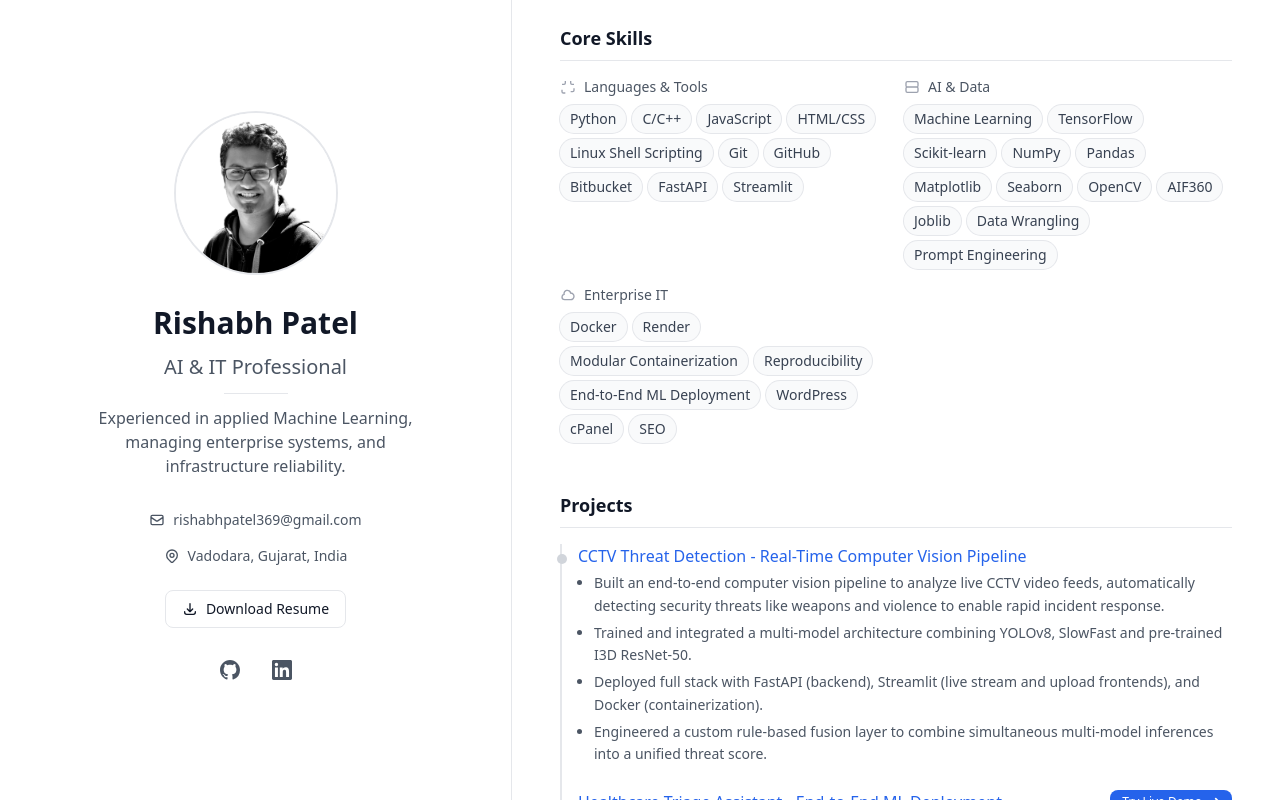
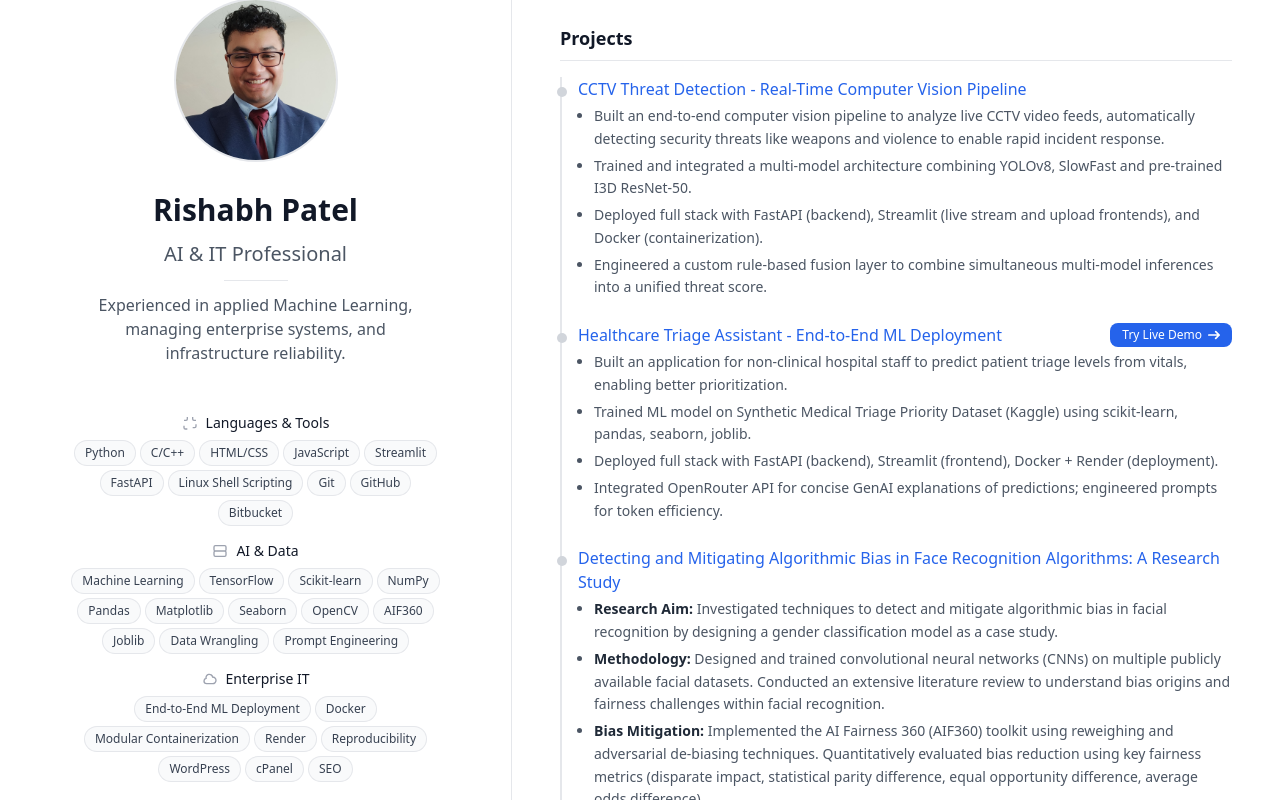
Before and after one commit to rishabhpatel9/Portfolio, a Next.js app in the folder minimalist-portfolio-template/: page / in a window 1280 px wide. Shown: the top 800 px of the page. Built offline with nearby package versions, Linux system fonts and the light colour scheme.

Commit message:
Update profile portrait image

```diff
--- a/minimalist-portfolio-template/app/components/ExperienceSection.tsx
+++ b/minimalist-portfolio-template/app/components/ExperienceSection.tsx
@@ -3,7 +3,7 @@ const ExperienceSection = () => {
 		{
 			role: 'Technical Services Analyst (Zone 1)',
 			company: 'HCA Healthcare',
-			period: 'Oct 2025 — Jan 2026',
+			period: 'Oct 2025 - Jan 2026',
 			location: 'London, UK',
 			highlights: [
 				'Enhanced infrastructure reliability by managing full device life cycle, ensuring 100% compliance with HCA security standards and driving continuous IT process improvements; earned 5 official recognitions for outstanding IT support.',
@@ -16,7 +16,7 @@ const ExperienceSection = () => {
 		{
 			role: 'Patient Access Officer',
 			company: 'HCA Healthcare',
-			period: 'Jul 2024 — Oct 2025',
+			period: 'Jul 2024 - Oct 2025',
 			location: 'London, UK',
 			highlights: [
 				'Managed patient scheduling and registration for 1000+ monthly cases across adult and pediatric services, maintaining accurate records in Meditech/SharePoint with strict GDPR compliance; streamlined insurance workflows by coordinating with providers, quoting, invoicing, and payments, cutting claim turnaround by 15% and reducing outstanding invoices.',
@@ -26,7 +26,7 @@ const ExperienceSection = () => {
 		{
 			role: 'Technical Support Analyst',
 			company: "The Baker's Nest",
-			period: 'Oct 2018 — Oct 2021',
+			period: 'Oct 2018 - Oct 2021',
 			location: 'Vadodara, Gujarat',
 			highlights: [
 				'Managed IT infrastructure (Windows Active Directory, MS Office Suite), delivering onsite technical support and hardware/software upgrades to ensure 99% uptime and extend device lifecycle.',
@@ -35,7 +35,7 @@ const ExperienceSection = () => {
 		{
 			role: 'Web Developer',
 			company: "The Baker's Nest",
-			period: 'Sep 2017 — Oct 2018',
+			period: 'Sep 2017 - Oct 2018',
 			location: 'Vadodara, Gujarat',
 			highlights: [
 				'Designed and maintained WordPress/WooCommerce site with integrated payment processing and SEO, driving a 25% increase in online sales and ensuring accurate product cataloging.',
@@ -44,7 +44,7 @@ const ExperienceSection = () => {
 		{
 			role: '.NET Developer (Internship)',
 			company: 'Sannibh Technologies',
-			period: 'May 2019 — May 2019',
+			period: 'May 2019 - May 2019',
 			location: 'Vadodara, Gujarat',
 			highlights: [
 				'Developed a booking system in .NET with SQL backend, optimizing database schema to improve query performance.',
--- a/minimalist-portfolio-template/app/components/ProfileSection.tsx
+++ b/minimalist-portfolio-template/app/components/ProfileSection.tsx
@@ -1,5 +1,6 @@
 import Image from 'next/image';
-import portraitImg from '../../public/portrait.jpg';
+import portraitImg from '../../public/portrait.jpeg';
+import SkillsSection from './SkillsSection';
 
 const ProfileSection = () => {
 	return (
@@ -19,6 +20,8 @@ const ProfileSection = () => {
 						Experienced in applied Machine Learning, managing enterprise systems, and infrastructure reliability.
 					</p>
 				</div>
+
+				<SkillsSection />
 
 				<div className="space-y-4">
 					{/* Contact Info */}
--- a/minimalist-portfolio-template/app/components/SkillsSection.tsx
+++ b/minimalist-portfolio-template/app/components/SkillsSection.tsx
@@ -5,14 +5,15 @@ const SkillsSection = () => {
 			items: [
 				'Python',
 				'C/C++',
+				'HTML/CSS',
 				'JavaScript',
-				'HTML/CSS',
+				'Streamlit',
+				'FastAPI',
 				'Linux Shell Scripting',
 				'Git',
 				'GitHub',
 				'Bitbucket',
-				'FastAPI',
-				'Streamlit',
+
 			],
 			icon: (
 				<svg className="w-4 h-4" viewBox="0 0 24 24" fill="none" stroke="#9DA2AF" strokeWidth="2">
@@ -45,11 +46,11 @@ const SkillsSection = () => {
 		{
 			category: 'Enterprise IT',
 			items: [
+				'End-to-End ML Deployment',
 				'Docker',
+				'Modular Containerization',
 				'Render',
-				'Modular Containerization',
 				'Reproducibility',
-				'End-to-End ML Deployment',
 				'WordPress',
 				'cPanel',
 				'SEO',
@@ -63,25 +64,20 @@ const SkillsSection = () => {
 	];
 
 	return (
-		<div className="py-6 bg-white dark:bg-gray-900 px-6">
-			<div className="space-y-4 max-w-2xl mx-auto">
-				<div>
-					<h3 className="text-lg font-semibold text-gray-900 dark:text-white text-center md:text-left">Core Skills</h3>
-					<div className="h-px w-full bg-gray-200 dark:bg-gray-700 mt-2" />
-				</div>
-
-				<div className="grid grid-cols-1 md:grid-cols-2 gap-4">
+		<div className="w-full pt-4">
+			<div className="space-y-4 max-w-sm mx-auto text-center">
+				<div className="space-y-4">
 					{skills.map((skillGroup) => (
 						<div key={skillGroup.category}>
-							<div className="flex items-center space-x-2 mb-2">
+							<h4 className="text-sm font-medium text-gray-900 dark:text-white mb-2 flex items-center justify-center space-x-2">
 								{skillGroup.icon}
-								<h4 className="text-sm font-medium text-gray-600 dark:text-gray-400">{skillGroup.category}</h4>
-							</div>
-							<div className="flex flex-wrap gap-1.5">
+								<span>{skillGroup.category}</span>
+							</h4>
+							<div className="flex flex-wrap justify-center gap-1.5">
 								{skillGroup.items.map((skill) => (
 									<span
 										key={skill}
-										className="px-2.5 py-1 text-sm bg-gray-50 dark:bg-gray-800 text-gray-700 dark:text-gray-300 rounded-full ring-1 ring-gray-200 dark:ring-gray-700"
+										className="px-2.5 py-1 text-xs bg-gray-50 dark:bg-gray-800 text-gray-700 dark:text-gray-300 rounded-full ring-1 ring-gray-200 dark:ring-gray-700"
 									>
 										{skill}
 									</span>
--- a/minimalist-portfolio-template/app/layout.tsx
+++ b/minimalist-portfolio-template/app/layout.tsx
@@ -32,27 +32,27 @@ export const metadata: Metadata = {
 	authors: [{ name: 'Rishabh Patel' }],
 	creator: 'Rishabh Patel',
 	openGraph: {
-		title: 'Rishabh Patel - AI & IT Professional',
-		description: 'AI & IT professional exploring machine learning, computer vision, and building secure IT infrastructure.',
-		url: 'https://rish.click',
-		siteName: 'Rishabh Patel - Portfolio',
+		title: "Rishabh Patel - AI & IT Professional",
+		description: "Portfolio of Rishabh Patel, showcasing experience in applied Machine Learning, managing enterprise systems, and infrastructure reliability.",
+		url: "https://rish.click",
+		siteName: "Rishabh Patel Portfolio",
 		images: [
 			{
-				url: '/portrait.jpg',
+				url: "/portrait.jpeg", // Must be an absolute URL or starting with '/'
 				width: 1200,
 				height: 630,
-				alt: 'Rishabh Patel - AI & IT Professional Portfolio',
+				alt: "Rishabh Patel - AI & IT Professional",
 			},
 		],
-		locale: 'en_US',
-		type: 'website',
+		locale: "en_US",
+		type: "website",
 	},
 	twitter: {
-		card: 'summary_large_image',
-		title: 'Rishabh Patel - AI & IT Professional',
-		description: 'AI & IT professional exploring machine learning, computer vision, and building secure IT infrastructure.',
-		creator: '@rishp9',
-		images: ['/portrait.jpg'],
+		card: "summary_large_image",
+		title: "Rishabh Patel - AI & IT Professional",
+		description: "Portfolio of Rishabh Patel, showcasing experience in applied Machine Learning, managing enterprise systems, and infrastructure reliability.",
+		images: ["/portrait.jpeg"], // Must be an absolute URL or starting with '/'
+		creator: "@rishabhpatel9",
 	},
 	robots: {
 		index: true,
--- a/minimalist-portfolio-template/app/page.tsx
+++ b/minimalist-portfolio-template/app/page.tsx
@@ -1,5 +1,4 @@
 import ProfileSection from './components/ProfileSection';
-import SkillsSection from './components/SkillsSection';
 import ExperienceSection from './components/ExperienceSection';
 import ProjectsSection from './components/ProjectsSection';
 import CertificatesSection from './components/CertificatesSection';
@@ -15,11 +14,6 @@ export default function MinimalistPortfolio() {
 
 				{/* Right Column - Skills, Projects, Experience, Certificates */}
 				<div className="md:col-span-3 flex flex-col md:overflow-y-auto">
-					{/* Skills Section */}
-					<div className="">
-						<SkillsSection />
-					</div>
-
 					{/* Projects Section */}
 					<div>
 						<ProjectsSection />
```
Also changed, not shown: minimalist-portfolio-template/public/portrait.jpeg (added), minimalist-portfolio-template/public/portrait.jpg (deleted).
